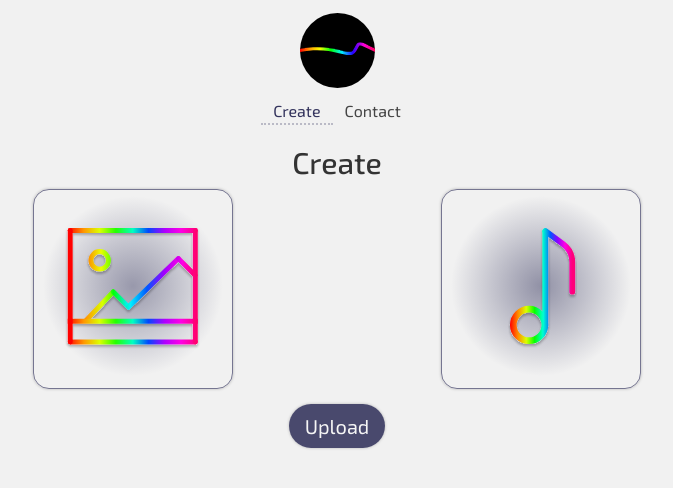
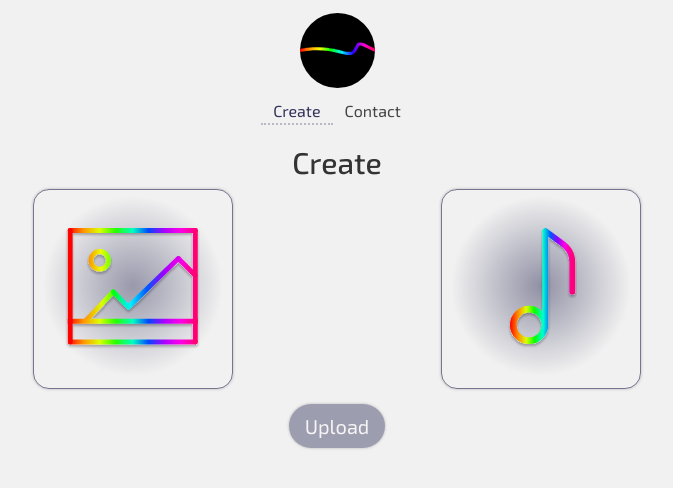
Before and after one commit to DeFiDegen/dripl-front, a React app: page /create in a window 1280 px wide. Shown: the top 488 px of the page, without its empty margins (303-976 px from the left). Built offline with nearby package versions, Linux system fonts and the light colour scheme.

Commit message:
create page, button disabled if both image and music files are not staged for upload

```diff
--- a/assets/stylesheets/create.scss
+++ b/assets/stylesheets/create.scss
@@ -48,7 +48,14 @@
     font-size: 20px;
     color: whitesmoke;
     box-shadow: 0px 0px 3px rgba(0, 0, 0, 0.253);
-    transition-duration: 300ms;
+    transition-duration: 500ms;
+  }
+  .disabled {
+    background: rgba(18, 18, 66, 0.377);
+  }
+  .disabled:hover{
+    background: rgba(18, 18, 66, 0.377);
+    box-shadow: 0px 0px 3px rgba(0, 0, 0, 0.253);
   }
   button:hover {
     background: rgba(18, 18, 66, 0.849);
--- a/src/components/create.jsx
+++ b/src/components/create.jsx
@@ -62,7 +62,7 @@ class Create extends React.Component {
               <input type="file" id="content-music-upload" name="music" onChange={this.handleMusic} />
             </div>
           </div>
-          <button type="submit">Upload</button>
+          <button disabled={this.state.selectedImage && this.state.selectedMusic ? "" : "true"} className={this.state.selectedImage && this.state.selectedMusic ? "" : "disabled"} type="submit">Upload</button>
         </form>
       </div>
     );
```
